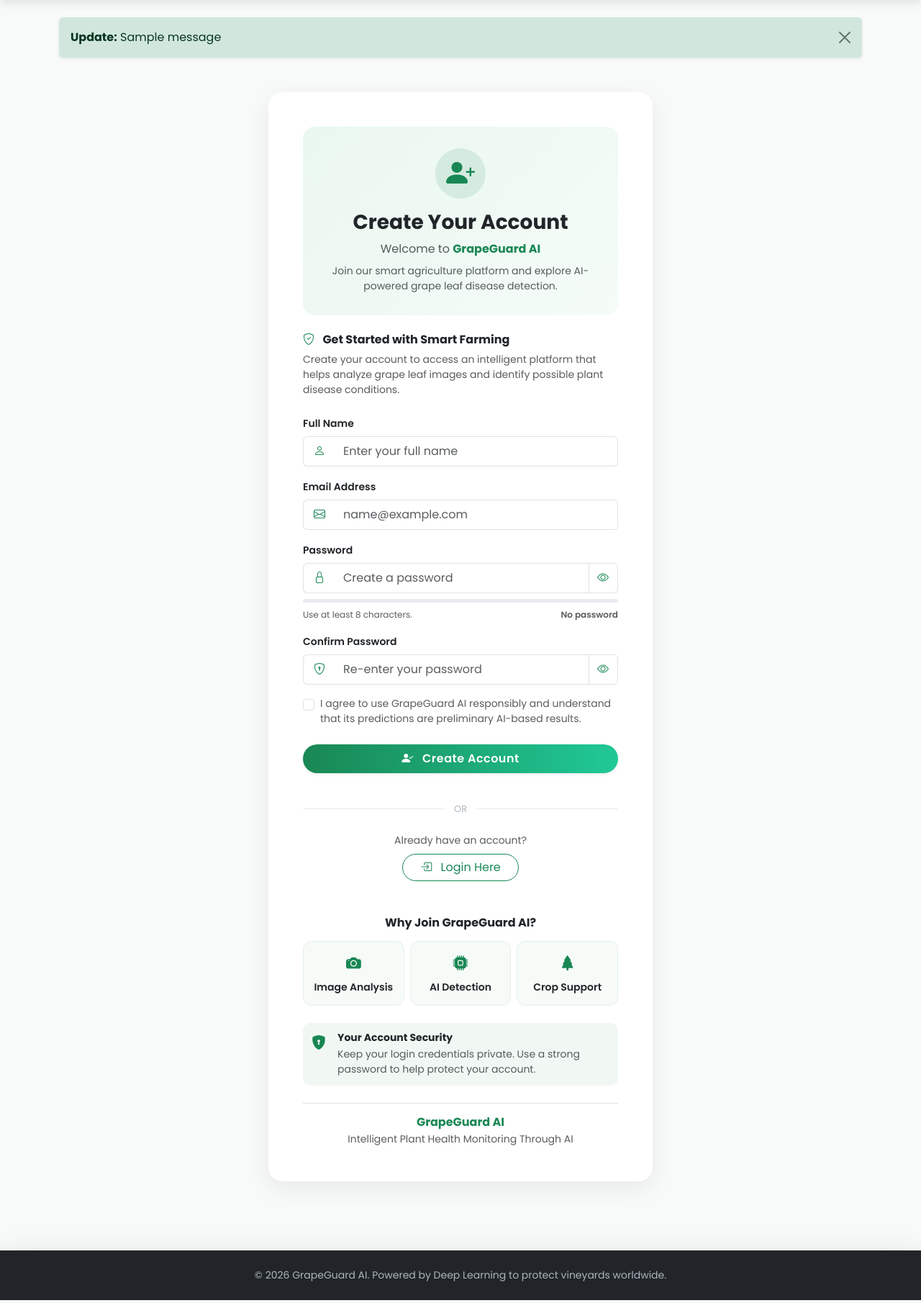
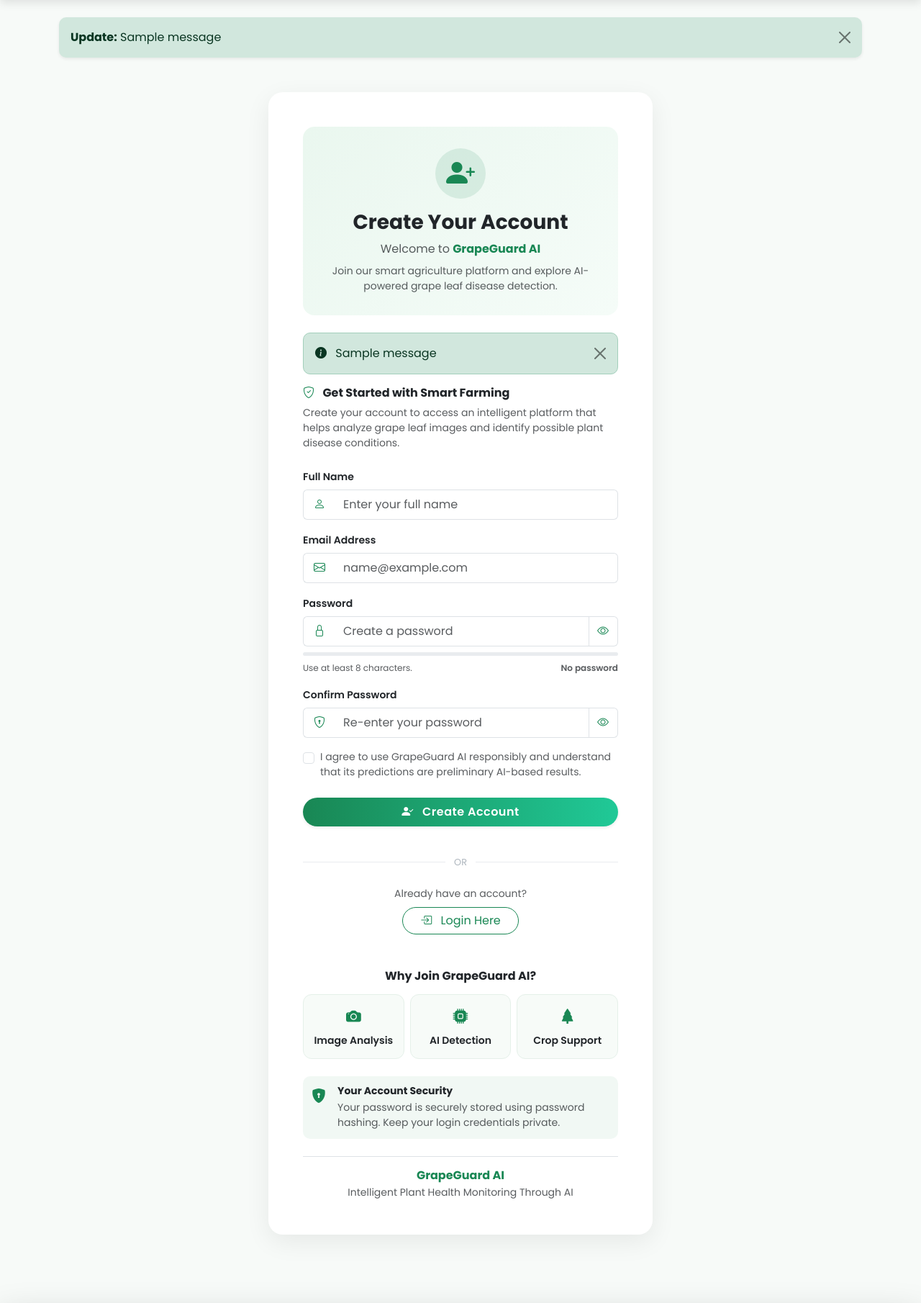
Before and after one commit to jeevaravi07/Grape-Leaf-Disease-Prediction, a Flask app: page /register in a window 1280 px wide. Shown: the part 78-1888 px from the top of the page at 72% size. Run offline with Flask 3, Linux system fonts and the light colour scheme; tables that the repository leaves empty hold one stand-in row (values such as "Sample post"); one stand-in notice (Sample message) is shown.

Commit message:
Enhance registration form with alerts and validation
Added alert messages for user feedback and improved password validation logic.

```diff
--- a/templates/register.html
+++ b/templates/register.html
@@ -154,12 +154,17 @@
         padding: 12px;
     }
 
+    .alert {
+        border-radius: 10px;
+    }
+
     @media(max-width: 576px) {
         .auth-card {
             border-radius: 1rem;
         }
     }
 </style>
+
 
 <div class="container my-5">
 
@@ -172,6 +177,7 @@
                 <div class="card-body p-4 p-md-5">
 
                     <!-- HEADER -->
+
                     <div class="auth-header text-center mb-4">
 
                         <div class="auth-icon mb-3">
@@ -183,7 +189,10 @@
                         </h3>
 
                         <p class="text-muted mb-2">
-                            Welcome to <span class="text-success fw-bold">GrapeGuard AI</span>
+                            Welcome to
+                            <span class="text-success fw-bold">
+                                GrapeGuard AI
+                            </span>
                         </p>
 
                         <p class="text-muted small mb-0">
@@ -193,26 +202,66 @@
 
                     </div>
 
+
+                    <!-- FLASH MESSAGES -->
+
+                    {% with messages = get_flashed_messages(with_categories=true) %}
+                        {% if messages %}
+                            {% for category, message in messages %}
+
+                                <div class="alert alert-{{ 'warning' if category == 'warning' else 'danger' if category == 'danger' else 'success' if category == 'success' else 'info' }} alert-dismissible fade show"
+                                     role="alert">
+
+                                    <i class="bi bi-info-circle-fill me-2"></i>
+
+                                    {{ message }}
+
+                                    <button type="button"
+                                            class="btn-close"
+                                            data-bs-dismiss="alert"
+                                            aria-label="Close">
+                                    </button>
+
+                                </div>
+
+                            {% endfor %}
+                        {% endif %}
+                    {% endwith %}
+
+
                     <!-- INTRODUCTION -->
+
                     <div class="mb-4">
 
                         <h6 class="fw-bold text-dark">
+
                             <i class="bi bi-shield-check text-success me-2"></i>
+
                             Get Started with Smart Farming
+
                         </h6>
 
                         <p class="text-muted small">
+
                             Create your account to access an intelligent
                             platform that helps analyze grape leaf images
                             and identify possible plant disease conditions.
+
                         </p>
 
                     </div>
 
+
                     <!-- REGISTRATION FORM -->
-                    <form method="POST" id="registerForm">
+
+                    <form method="POST"
+                          action="{{ url_for('register') }}"
+                          id="registerForm"
+                          autocomplete="on">
+
 
                         <!-- FULL NAME -->
+
                         <div class="mb-3">
 
                             <label class="form-label fw-semibold small text-dark">
@@ -228,17 +277,22 @@
                                 <input
                                     type="text"
                                     name="name"
+                                    id="name"
                                     class="form-control py-2"
                                     placeholder="Enter your full name"
                                     autocomplete="name"
                                     minlength="2"
+                                    maxlength="100"
                                     required
                                 >
 
                             </div>
+
                         </div>
 
+
                         <!-- EMAIL -->
+
                         <div class="mb-3">
 
                             <label class="form-label fw-semibold small text-dark">
@@ -254,6 +308,7 @@
                                 <input
                                     type="email"
                                     name="email"
+                                    id="email"
                                     class="form-control py-2"
                                     placeholder="name@example.com"
                                     autocomplete="email"
@@ -261,9 +316,12 @@
                                 >
 
                             </div>
+
                         </div>
 
+
                         <!-- PASSWORD -->
+
                         <div class="mb-3">
 
                             <label class="form-label fw-semibold small text-dark">
@@ -298,7 +356,9 @@
 
                             </div>
 
+
                             <!-- PASSWORD STRENGTH -->
+
                             <div class="password-strength">
                                 <div class="strength-bar" id="strengthBar"></div>
                             </div>
@@ -311,7 +371,8 @@
 
                                 <small
                                     id="strengthText"
-                                    class="password-hint fw-semibold text-muted">
+                                    class="password-hint fw-semibold text-muted"
+                                >
                                     No password
                                 </small>
 
@@ -319,7 +380,9 @@
 
                         </div>
 
+
                         <!-- CONFIRM PASSWORD -->
+
                         <div class="mb-3">
 
                             <label class="form-label fw-semibold small text-dark">
@@ -354,11 +417,15 @@
 
                             </div>
 
-                            <small id="passwordMatch" class="mt-1 d-block"></small>
+                            <small id="passwordMatch"
+                                   class="mt-1 d-block">
+                            </small>
 
                         </div>
 
+
                         <!-- TERMS -->
+
                         <div class="mb-4">
 
                             <div class="form-check">
@@ -383,23 +450,33 @@
 
                         </div>
 
+
                         <!-- REGISTER BUTTON -->
+
                         <button
                             type="submit"
                             class="btn btn-auth text-white w-100 rounded-pill py-2 shadow-sm mb-3"
+                            id="registerButton"
                         >
+
                             <i class="bi bi-person-check-fill me-2"></i>
+
                             Create Account
+
                         </button>
 
                     </form>
 
+
                     <!-- DIVIDER -->
+
                     <div class="auth-divider my-4">
                         OR
                     </div>
 
+
                     <!-- LOGIN LINK -->
+
                     <div class="text-center">
 
                         <p class="text-muted small mb-2">
@@ -410,13 +487,18 @@
                             href="{{ url_for('login') }}"
                             class="btn btn-outline-success rounded-pill px-4"
                         >
+
                             <i class="bi bi-box-arrow-in-right me-2"></i>
+
                             Login Here
+
                         </a>
 
                     </div>
 
+
                     <!-- BENEFITS -->
+
                     <div class="mt-5">
 
                         <h6 class="fw-bold text-dark text-center mb-3">
@@ -426,37 +508,54 @@
                         <div class="row g-2">
 
                             <div class="col-4">
+
                                 <div class="benefit-box text-center">
+
                                     <i class="bi bi-camera-fill"></i>
+
                                     <p class="small fw-semibold mt-2 mb-0">
                                         Image Analysis
                                     </p>
+
                                 </div>
+
                             </div>
 
                             <div class="col-4">
+
                                 <div class="benefit-box text-center">
+
                                     <i class="bi bi-cpu-fill"></i>
+
                                     <p class="small fw-semibold mt-2 mb-0">
                                         AI Detection
                                     </p>
+
                                 </div>
+
                             </div>
 
                             <div class="col-4">
+
                                 <div class="benefit-box text-center">
+
                                     <i class="bi bi-tree-fill"></i>
+
                                     <p class="small fw-semibold mt-2 mb-0">
                                         Crop Support
                                     </p>
+
                                 </div>
+
                             </div>
 
                         </div>
 
                     </div>
 
+
                     <!-- SECURITY INFORMATION -->
+
                     <div class="security-note mt-4">
 
                         <div class="d-flex align-items-start">
@@ -464,22 +563,26 @@
                             <i class="bi bi-shield-lock-fill text-success me-3 fs-5"></i>
 
                             <div>
+
                                 <h6 class="fw-bold small mb-1">
                                     Your Account Security
                                 </h6>
 
                                 <p class="text-muted small mb-0">
-                                    Keep your login credentials private.
-                                    Use a strong password to help protect
-                                    your account.
+                                    Your password is securely stored using
+                                    password hashing. Keep your login
+                                    credentials private.
                                 </p>
+
                             </div>
 
                         </div>
 
                     </div>
 
+
                     <!-- FOOTER -->
+
                     <div class="text-center mt-4 pt-3 border-top">
 
                         <h6 class="fw-bold text-success mb-1">
@@ -493,38 +596,58 @@
                     </div>
 
                 </div>
+
             </div>
 
         </div>
+
     </div>
+
 </div>
 
+
 <!-- JAVASCRIPT -->
+
 <script>
 
     // SHOW / HIDE PASSWORD
+
     function togglePassword(inputId, iconId) {
 
         const input = document.getElementById(inputId);
         const icon = document.getElementById(iconId);
 
         if (input.type === "password") {
+
             input.type = "text";
+
             icon.classList.remove("bi-eye");
             icon.classList.add("bi-eye-slash");
+
         } else {
+
             input.type = "password";
+
             icon.classList.remove("bi-eye-slash");
             icon.classList.add("bi-eye");
+
         }
+
     }
 
+
     // PASSWORD STRENGTH CHECKER
+
     const passwordInput = document.getElementById("password");
+    const confirmPassword = document.getElementById("confirm_password");
+
     const strengthBar = document.getElementById("strengthBar");
     const strengthText = document.getElementById("strengthText");
 
-    passwordInput.addEventListener("input", function () {
+    const passwordMatch = document.getElementById("passwordMatch");
+
+
+    passwordInput.addEventListener("input", function() {
 
         const password = this.value;
 
@@ -536,13 +659,16 @@
         if (/[0-9]/.test(password)) strength++;
         if (/[^A-Za-z0-9]/.test(password)) strength++;
 
+
         const levels = [
+
             { width: "0%", text: "No password", color: "#e9ecef" },
             { width: "20%", text: "Very Weak", color: "#dc3545" },
             { width: "40%", text: "Weak", color: "#fd7e14" },
             { width: "60%", text: "Medium", color: "#ffc107" },
             { width: "80%", text: "Strong", color: "#20c997" },
             { width: "100%", text: "Very Strong", color: "#198754" }
+
         ];
 
         const level = levels[strength];
@@ -551,17 +677,17 @@
         strengthBar.style.backgroundColor = level.color;
 
         strengthText.textContent = level.text;
-
         strengthText.style.color = level.color;
 
         checkPasswordMatch();
+
     });
 
+
     // CONFIRM PASSWORD VALIDATION
-    const confirmPassword = document.getElementById("confirm_password");
-    const passwordMatch = document.getElementById("passwordMatch");
 
     confirmPassword.addEventListener("input", checkPasswordMatch);
+
 
     function checkPasswordMatch() {
 
@@ -569,34 +695,109 @@
         const confirm = confirmPassword.value;
 
         if (confirm.length === 0) {
+
             passwordMatch.textContent = "";
+            passwordMatch.className = "mt-1 d-block";
+
             return;
+
         }
 
         if (password === confirm) {
 
             passwordMatch.textContent = "✓ Passwords match";
-            passwordMatch.className = "mt-1 d-block small text-success";
+
+            passwordMatch.className =
+                "mt-1 d-block small text-success";
 
         } else {
 
-            passwordMatch.textContent = "✗ Passwords do not match";
-            passwordMatch.className = "mt-1 d-block small text-danger";
+            passwordMatch.textContent =
+                "✗ Passwords do not match";
+
+            passwordMatch.className =
+                "mt-1 d-block small text-danger";
 
         }
+
     }
 
-    // PREVENT SUBMISSION IF PASSWORDS DO NOT MATCH
+
+    // EMAIL NORMALIZATION
+
+    const emailInput = document.getElementById("email");
+
+    emailInput.addEventListener("blur", function() {
+
+        this.value = this.value.trim().toLowerCase();
+
+    });
+
+
+    // FORM SUBMISSION VALIDATION
+
     document.getElementById("registerForm").addEventListener("submit", function(e) {
 
-        if (passwordInput.value !== confirmPassword.value) {
+        const name = document.getElementById("name").value.trim();
+
+        const email = emailInput.value.trim().toLowerCase();
+
+        const password = passwordInput.value;
+
+        const confirm = confirmPassword.value;
+
+
+        emailInput.value = email;
+
+
+        if (name.length < 2) {
 
             e.preventDefault();
 
-            passwordMatch.textContent = "Passwords do not match. Please try again.";
-            passwordMatch.className = "mt-1 d-block small text-danger";
+            alert("Please enter a valid full name.");
+
+            return;
+
+        }
+
+
+        if (password.length < 8) {
+
+            e.preventDefault();
+
+            alert("Password must contain at least 8 characters.");
+
+            passwordInput.focus();
+
+            return;
+
+        }
+
+
+        if (password !== confirm) {
+
+            e.preventDefault();
+
+            passwordMatch.textContent =
+                "Passwords do not match. Please try again.";
+
+            passwordMatch.className =
+                "mt-1 d-block small text-danger";
 
             confirmPassword.focus();
+
+            return;
+
+        }
+
+        if (!document.getElementById("terms").checked) {
+
+            e.preventDefault();
+
+            alert("Please accept the terms and conditions.");
+
+            return;
+
         }
 
     });
```
